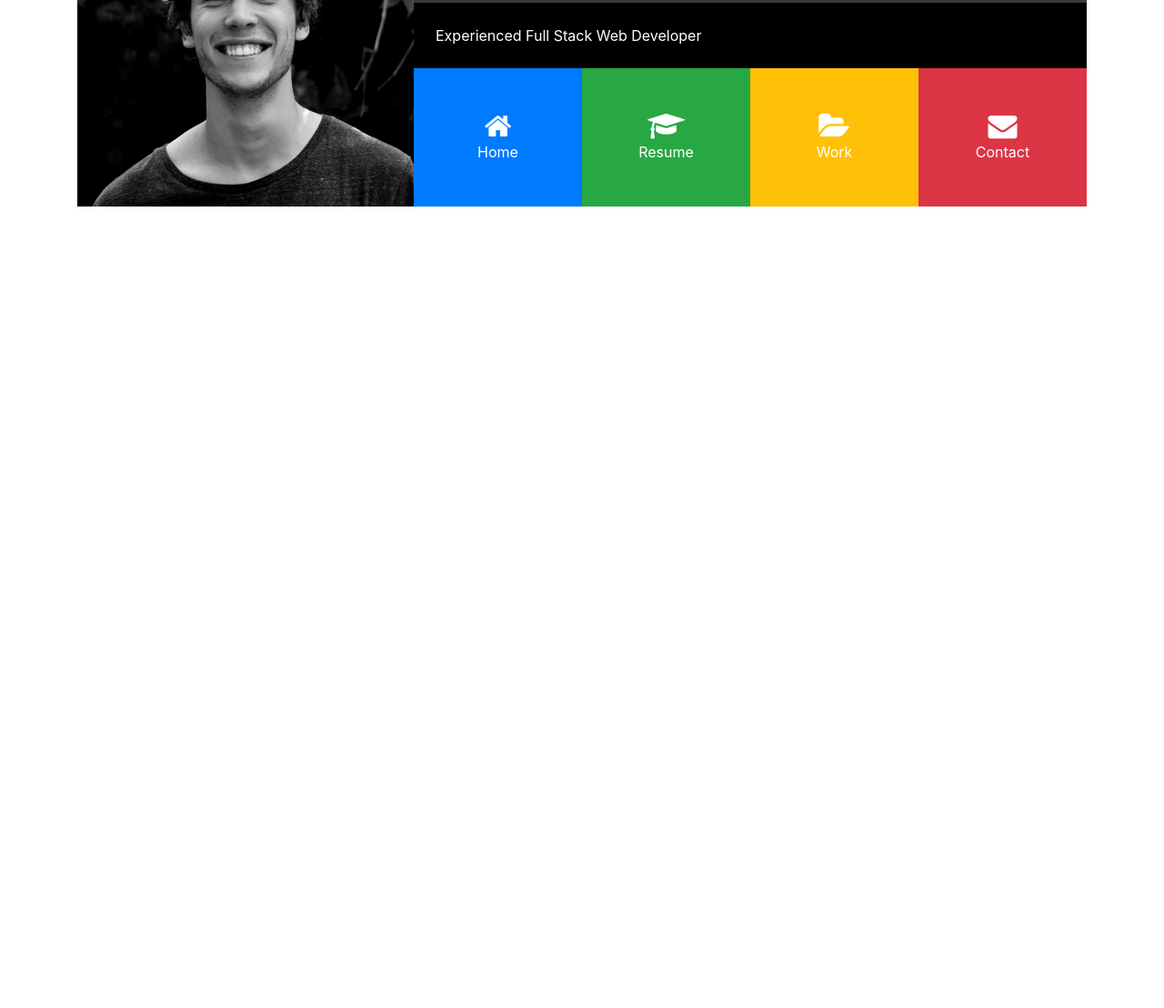
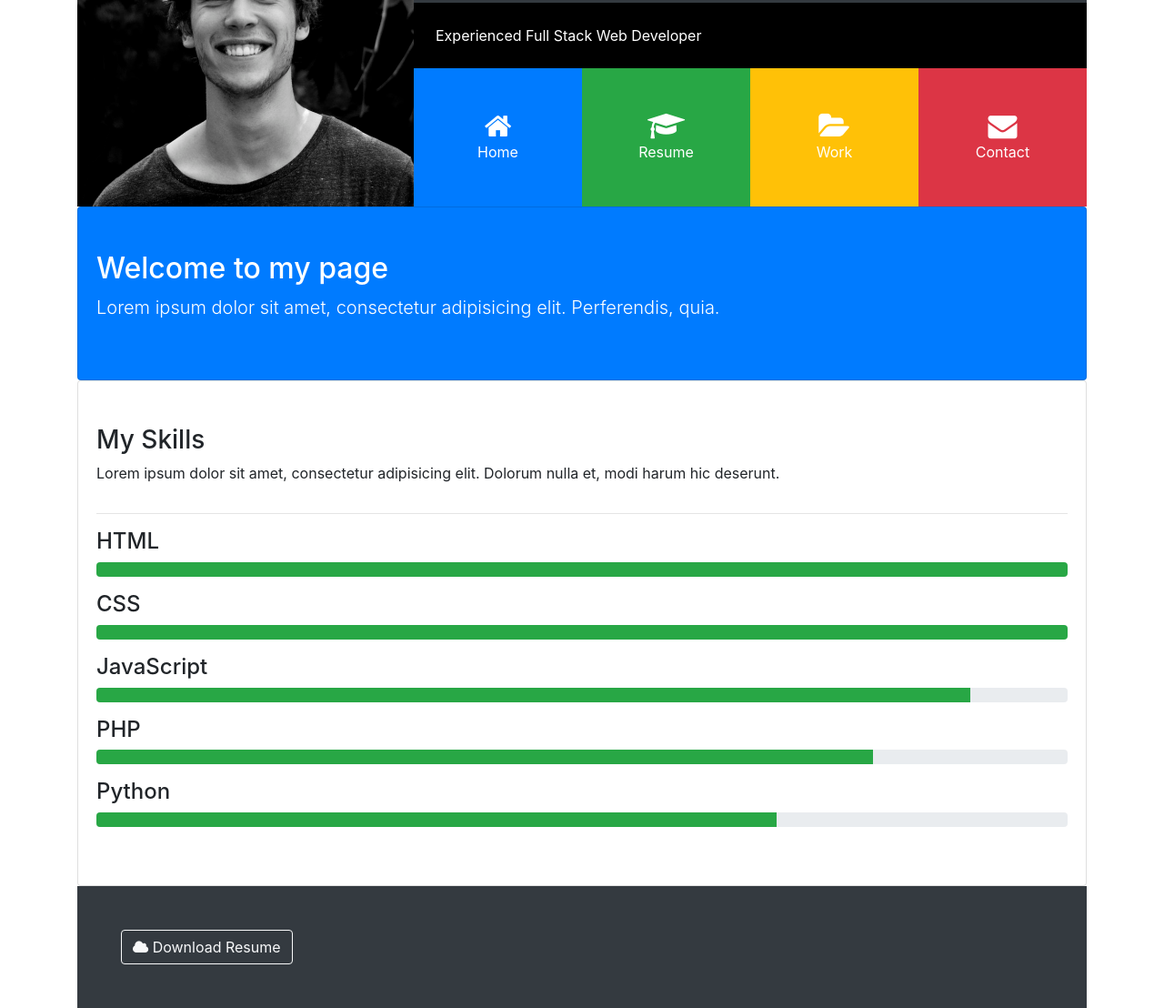
Before and after one commit to Charpell/5-Projects-on-Bootstrap4, a website: page src/index.html in a window 1280 px wide. Shown: the part 168-1276 px from the top of the page at 91% size. Before the commit the page ends 800 px from the top, so only its background shows below. Drawn offline with nearby package versions, Linux system fonts and the light colour scheme; files that its build step writes are made by us from their sources.

Commit message:
Home Collapse Content

```diff
--- a/src/index.html
+++ b/src/index.html
@@ -52,6 +52,52 @@
           </div>
         </div>
       </header>
+
+          <!-- HOME -->
+      <div id="home" class="collapse show">
+        <div class="card card-body bg-primary text-white py-5">
+          <h2>Welcome to my page</h2>
+          <p class="lead">Lorem ipsum dolor sit amet, consectetur adipisicing elit. Perferendis, quia.</p>
+        </div>
+
+        <div class="card card-body py-5">
+          <h3>My Skills</h3>
+          <p>Lorem ipsum dolor sit amet, consectetur adipisicing elit. Dolorum nulla et, modi harum hic deserunt.</p>
+          <hr>
+          <h4>HTML</h4>
+          <div class="progress mb-3">
+            <div class="progress-bar bg-success" style="width:100%"></div>
+          </div>
+          <h4>CSS</h4>
+          <div class="progress mb-3">
+            <div class="progress-bar bg-success" style="width:100%"></div>
+          </div>
+          <h4>JavaScript</h4>
+          <div class="progress mb-3">
+            <div class="progress-bar bg-success" style="width:90%"></div>
+          </div>
+          <h4>PHP</h4>
+          <div class="progress mb-3">
+            <div class="progress-bar bg-success" style="width:80%"></div>
+          </div>
+          <h4>Python</h4>
+          <div class="progress mb-3">
+            <div class="progress-bar bg-success" style="width:70%"></div>
+          </div>
+        </div>
+      </div>
+
+
+          <!-- FOOTER -->
+      <footer id="main-footer" class="p-5 bg-dark text-white">
+        <div class="row">
+          <div class="col-md-6">
+            <a href="#" class="btn btn-outline-light"><i class="fa fa-cloud"></i> Download Resume</a>
+          </div>
+        </div>
+      </footer>
+
+
     </div>
 
   <script src='js/jquery.min.js'></script>
```
